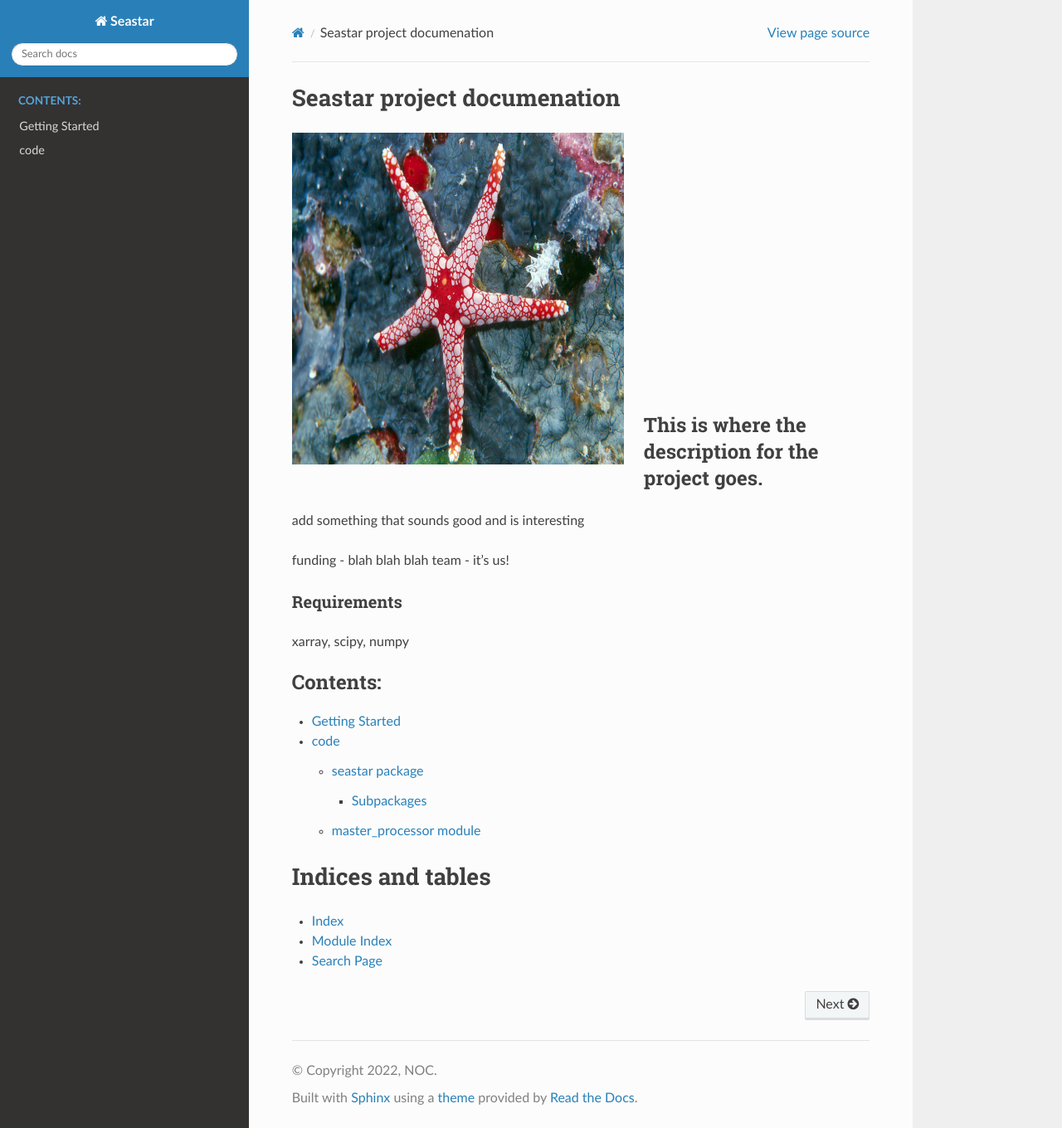
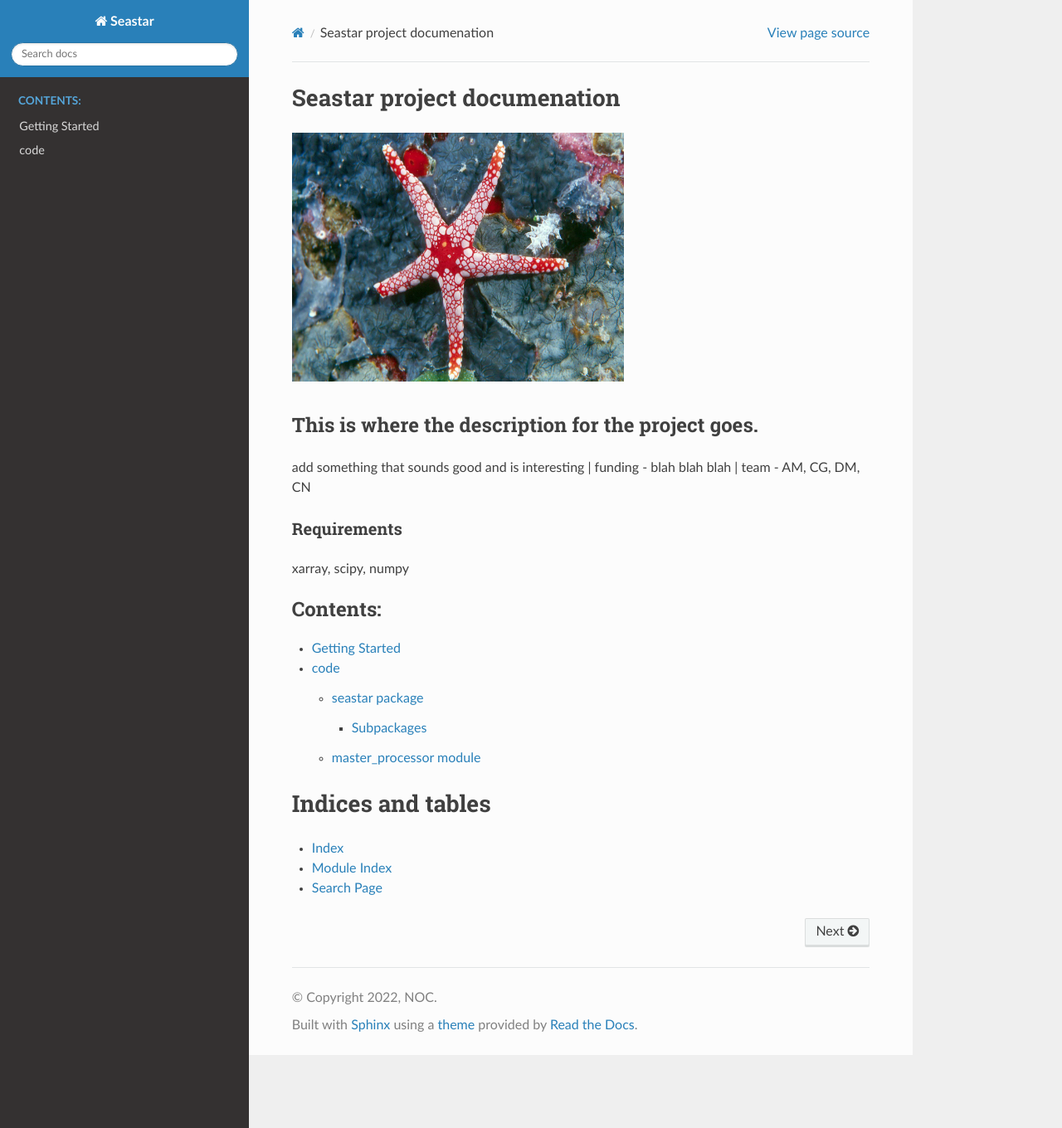
Before and after one commit to ACHMartin/seastar_project, a Sphinx documentation site: the page built from docs/index.rst, in a window 1280 px wide and 1360 px high. Shown: the whole window at 83% size. Built offline with Sphinx 7.4.7 and the Read the Docs theme 2.0.0, drawn with Linux system fonts in a browser that asks for light colours.

Commit message:
Update index.rst

```diff
--- a/docs/index.rst
+++ b/docs/index.rst
@@ -4,7 +4,7 @@ Seastar project documenation
 .. image:: images/seastar_img1.jpg
     :width: 400px
     :align: left
-    :height: 400px
+    :height: 300px
     :alt: starfish
 
 |
@@ -26,9 +26,10 @@ This is where the description for the project goes.
 """""""""""""""""""""""""""""""""""""""""""""""""""
 
 add something that sounds good and is interesting
-
+|
 funding - blah blah blah
-team - it's us!
+|
+team - AM, CG, DM, CN
 
 Requirements
 ************
```
